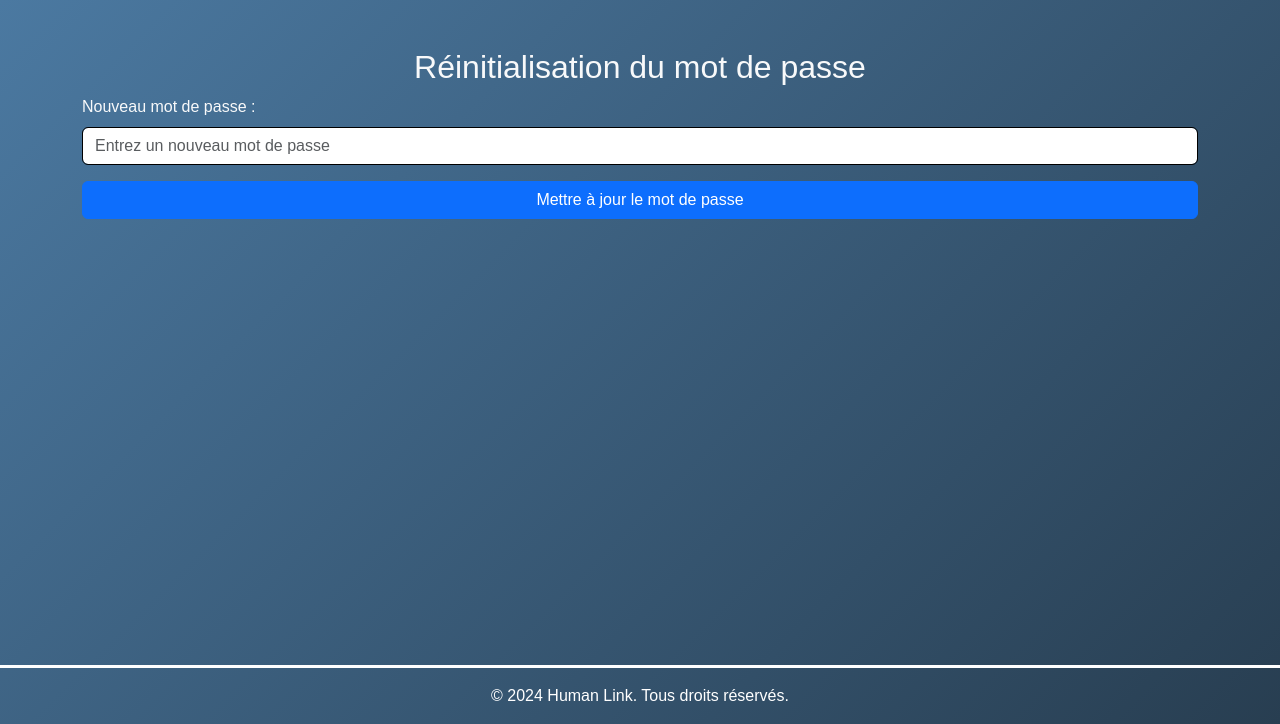
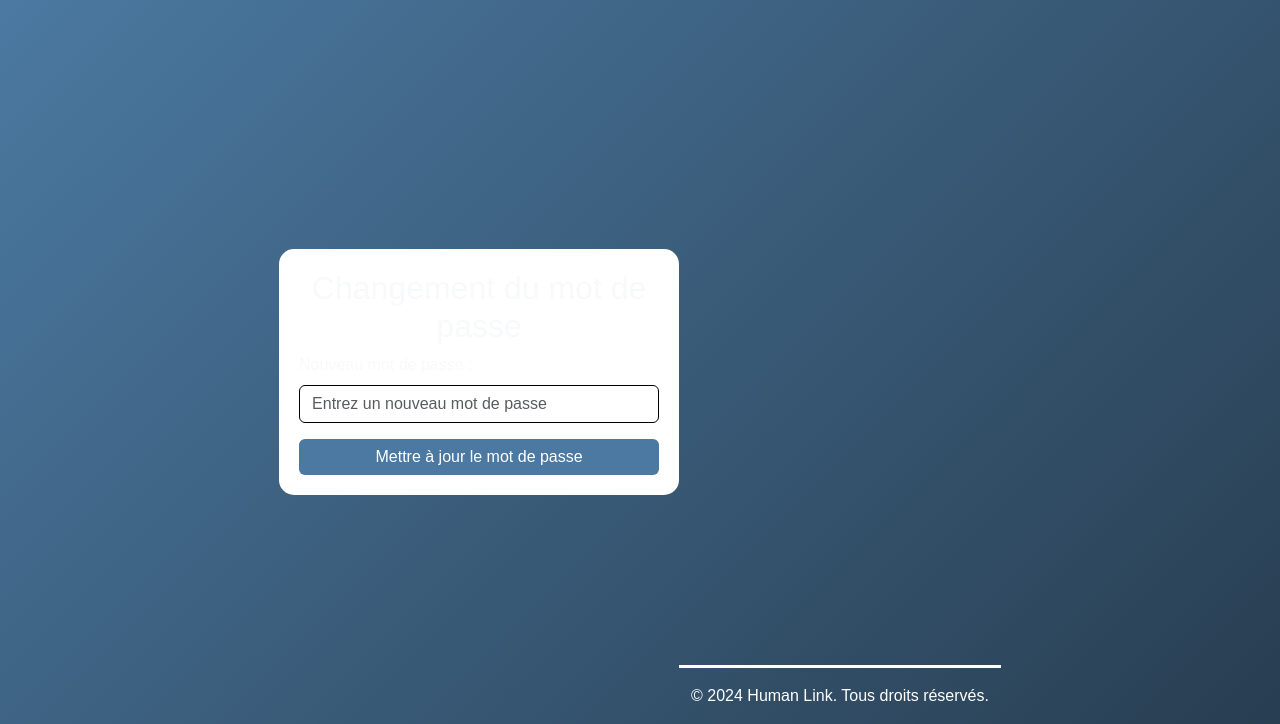
Before and after one commit to n1motv/Human-link, a Flask app: template templates/modifié_mot_de_passe.html in a window 1280 px wide. Shown: the part 76-800 px from the top of the page. Run offline with Flask 3, Linux system fonts and the light colour scheme; the template is opened without the code that fills it, so the values that code supplies are empty; some libraries are stand-ins or nearby versions.

Commit message:
update v14

```diff
--- a/templates/modifié_mot_de_passe.html
+++ b/templates/modifié_mot_de_passe.html
@@ -7,7 +7,38 @@
     <link href="https://cdn.jsdelivr.net/npm/bootstrap@5.3.3/dist/css/bootstrap.min.css" rel="stylesheet">
     <link rel="stylesheet" href="../static/styles.css">
     <link rel="stylesheet" href="https://cdn.jsdelivr.net/npm/sweetalert2@11/dist/sweetalert2.min.css">
+    <style>
+        .card {
+            max-width: 400px;
+            width: 100%;
+            padding: 20px;
+            border-radius: 15px;
+            background: #ffffff;
+        }
+        .btn-primary {
+            background: #4b79a1;
+            border: none;
+        }
+        .btn-primary:hover {
+            background: #283e51;
+        }
+        /* Animation pour le contenu */
+        @keyframes fadeIn {
+            from {
+                opacity: 0;
+                transform: translateY(30px);
+            }
+            to {
+                opacity: 1;
+                transform: translateY(0);
+            }
+        }
+        body {
+            margin: 0;
+        }
+    </style>
 </head>
+
  <!-- Début du corps de la page -->
 <body>
     <nav class="navbar navbar-expand-lg navbar-dark bg-dark text-center">
@@ -39,8 +70,9 @@
     {% endwith %}
     <!-- Conteneur principal de la page -->
     <div id="main-body">
-    <div class="container mt-5">
-        <h2 class="text-center text-light">Réinitialisation du mot de passe</h2>
+        <main class="mx-3 d-flex justify-content-center align-items-center vh-100">
+        <div class="card">
+            <h2 class="text-center text-light">Changement du mot de passe</h2>
             <form method="POST">
                 <input type="hidden" name="token" value="{{ token }}">
                 <div class="mb-3 text-light">
```
Also changed, not shown: app.py (line endings or trailing spaces). Lines whose indentation alone changed are shown as unchanged.
